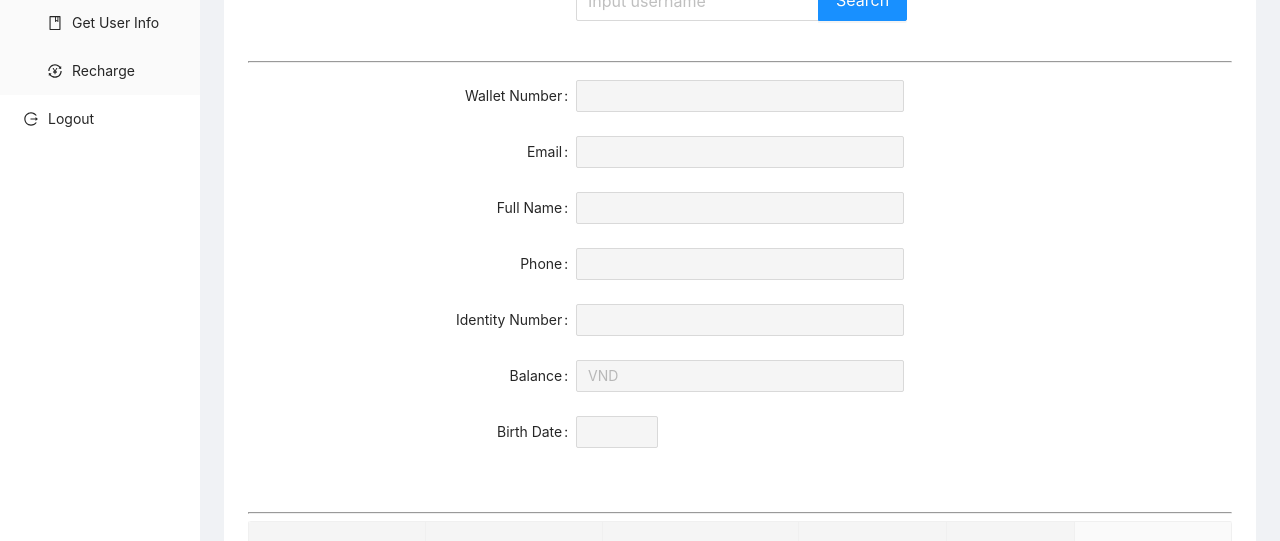
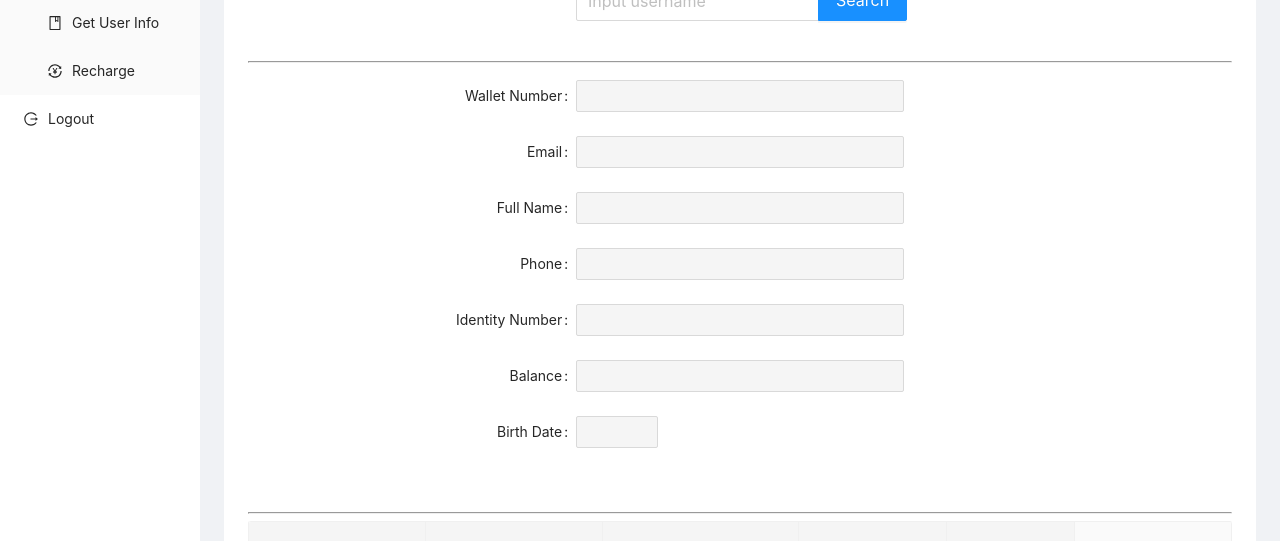
Before and after one commit to BaoSkyFall/CustomerClientInternetBanking, a React (Create React App) app: page /staff/payment in a window 1280 px wide. Shown: the part 161-702 px from the top of the page. Built offline with nearby package versions, Linux system fonts and the light colour scheme.

Commit message:
fetch getUserInfoBy Username and Wallet Id in staff

```diff
--- a/package.json
+++ b/package.json
@@ -13,6 +13,7 @@
     "jwt-decode": "^2.2.0",
     "lokka": "^1.7.0",
     "lokka-transport-http": "^1.6.1",
+    "moment": "^2.26.0",
     "react": "^16.13.1",
     "react-dom": "^16.13.1",
     "react-otp-input": "^1.0.1",
--- a/src/actions/staff/recharge.js
+++ b/src/actions/staff/recharge.js
@@ -7,7 +7,7 @@ export const actRechargeRequest = (data, accessToken) => {
     console.log(data)
     return (dispatch) => {
         dispatch(actRecharge());
-        return callApi(`wallet/recharge`, 'POST', data, { x_accessToken: accessToken })
+        return callApi(`/api/staff/getInfoUserByWalletId/`, 'POST', data, { x_accessToken: accessToken })
             .then(res => {
                 if (res.status === 200) {
                     dispatch(actRechargeSuccess());
@@ -52,9 +52,10 @@ export const actRechargeReset = () => {
 export const actSearchAccountRequest = (id, accessToken) => {
     return (dispatch) => {
         dispatch(actResetStatus());
-        return callApi(`wallet/recharge/${id}`, 'GET', null, { x_accessToken: accessToken })
+        return callApi(`api/staff/getInfoUserByWalletId/${id}`, 'GET', null, { x_accessToken: accessToken })
             .then(res => {
                 if (res.status === 200) {
+                    console.log("res: ",res)
                     dispatch(actSearchAccount(res.data.data[0]))
                 } else {
                     dispatch(actSearchAccountFail())
--- a/src/components/staff/payment/content-payment.css
+++ b/src/components/staff/payment/content-payment.css
@@ -87,7 +87,10 @@
 .contentPage button.ant-btn.ant-input-search-button.ant-btn-primary.ant-btn-lg {
     width: 105%;
 }
-
+.contentPage .displaySearch input
+{
+    color:black
+}
 .contentPage .ant-message {
     margin-left: 7%;
 }
--- a/src/components/staff/payment/content-payment.js
+++ b/src/components/staff/payment/content-payment.js
@@ -1,20 +1,27 @@
-import React from 'react';
+import React, { useState, useEffect } from 'react';
 import { Link } from 'react-router-dom';
 import './content-payment.css';
 
 import {
-    Form, Input, Table, Col, Row, message, Spin
+    Form, Input, Table, Col, Row, message, Spin, InputNumber
 } from 'antd';
+import { FormInstance } from 'antd/lib/form';
+
 import "antd/dist/antd.css";
 import { ACCESS_TOKEN_KEY, EMAIL_KEY } from '../../../configs/client';
 import { URL_SERVER } from '../../../configs/server';
 import { formatTransaction } from '../../../ultis/transaction';
+import { formatDate } from '../../../ultis/dateFormat';
+
+import * as moment from 'moment';
+
 const FormItem = Form.Item;
 const Search = Input.Search;
 
 
 
 class FormPayment extends React.Component {
+    formRef = React.createRef();
     constructor(props) {
         super(props)
         this.columns = [{
@@ -55,15 +62,22 @@ class FormPayment extends React.Component {
             defaultSortOrder: 'descend',
         }];
         this.state = {
+            testValue: ''
         }
     }
-    componentDidUpdate(){
-        // const {isSearchSuccess} = this.props.paymentAccount
-        // if(isSearchSuccess)
-        // this.setState({data: this.props.paymentAccount})
+
+    componentDidUpdate() {
+        console.log('formRef:', this.formRef.current)
+        let data = this.props.paymentAccount;
+        data.dob = formatDate(data.dob, 'DD-MM-YYYY');
+        this.formRef.current.setFieldsValue(data)
+    }
+    componentWillUnmount() {
+
     }
     componentDidMount() {
         const accessToken = localStorage.getItem(ACCESS_TOKEN_KEY) || '';
+
         // fetch(`${URL_SERVER}/user/me`, {
         //     headers: {
         //         x_accesstoken: accessToken
@@ -153,9 +167,9 @@ class FormPayment extends React.Component {
 
     render() {
         var { walletNumber, name, dob, phone, indenityNumber, balance, email } = this.props.paymentAccount;
-       var {data} = this.state;
+        var data = this.props.paymentAccount;
         console.log('walletNumber:', walletNumber);
-        console.log('name:', name)
+        console.log('data:', data)
         const formItemLayout = {
             labelCol: {
                 xs: { span: 24 },
@@ -166,6 +180,8 @@ class FormPayment extends React.Component {
                 sm: { span: 16 },
             },
         };
+
+        const fields = ['walletNumber,name,dob,phone,email,balance,indentiyNumber']
         var accessToken = window.localStorage.getItem('accesstoken');
         return (
             <div>
@@ -176,6 +192,7 @@ class FormPayment extends React.Component {
                             placeholder="Input username"
                             enterButton="Search"
                             size="large"
+                            // value="phanhaibinh"
                             onSearch={(defaultValue) => { this.props.searchUser(defaultValue, accessToken) }}
                         />
                     </Col>
@@ -187,14 +204,27 @@ class FormPayment extends React.Component {
                 </Row>
                 <hr />
                 <Row className="displaySearch">
-                    <Form onSubmit={this.handleSubmit} initialValues={data} className="form-signin">
+                    {/* <Col span={15} offset={8}>
+
+                        <Input addonBefore="Wallet Number" value={walletNumber} type="text" disabled={true} />
+                        <Input addonBefore="Email" value={email} type="text" disabled={true} />
+                        <Input addonBefore="Full Name" value={name} type="text" disabled={true} />
+                        <Input addonBefore="Phone" value={phone} type="text" disabled={true} />
+                        <Input addonBefore="Identity Number" value={indenityNumber} type="text" disabled={true} />
+                        <Input addonBefore="Balance" value={balance} type="text" disabled={true} />
+                        <Input addonBefore="Day of Birth" value={dob} type="text" disabled={true} />
+
+                    </Col> */}
+                    <Form initialValues={data}
+                        ref={this.formRef}
+                        className="form-signin">
 
                         <FormItem
                             {...formItemLayout}
                             label="Wallet Number"
                             name="walletNumber"
                         >
-                            <Input type="text" defaultValue={walletNumber} disabled={true} />
+                            <Input value={walletNumber} type="text" disabled={true} />
 
                         </FormItem>
                         <FormItem
@@ -205,7 +235,7 @@ class FormPayment extends React.Component {
                         >
 
 
-                            <Input type="text" defaultValue={email} disabled={true} />
+                            <Input type="text" disabled={true} />
 
                         </FormItem>
                         <FormItem
@@ -214,7 +244,7 @@ class FormPayment extends React.Component {
                             name="name"
                         >
 
-                            <Input type="text" defaultValue={name} disabled={true} />
+                            <Input type="text" disabled={true} />
 
                         </FormItem>
 
@@ -226,7 +256,7 @@ class FormPayment extends React.Component {
                         >
 
 
-                            <Input type="text" defaultValue={phone} disabled={true} />
+                            <Input type="text" disabled={true} />
 
                         </FormItem>
                         <FormItem
@@ -237,7 +267,7 @@ class FormPayment extends React.Component {
                         >
 
 
-                            <Input type="text" defaultValue={indenityNumber} disabled={true} />
+                            <Input type="text" disabled={true} />
 
                         </FormItem>
                         <FormItem
@@ -247,8 +277,12 @@ class FormPayment extends React.Component {
 
                         >
 
-
-                            <Input type="text" defaultValue={balance + 'VND'} disabled={true} />
+                            <InputNumber className="inputAmount"
+                                disabled={true}
+                                onChange={(e) => { }}
+                                formatter={value => `đ ${value}`.replace(/\B(?=(\d{3})+(?!\d))/g, ',')}
+                                parser={value => value.replace(/\đ\s?|(,*)/g, '')}
+                            />
 
                         </FormItem>
 
@@ -260,7 +294,7 @@ class FormPayment extends React.Component {
                                     name="dob"
                                 >
 
-                                    <Input type="text" defaultValue={dob} disabled={true} className="dateInput" />
+                                    <Input type="text" disabled={true} className="dateInput" />
 
                                 </FormItem>
                             </Col>
@@ -270,6 +304,7 @@ class FormPayment extends React.Component {
 
                     </Form>
                 </Row>
+
                 <hr />
                 <Table
                     columns={this.columns}
--- a/src/components/staff/recharge/recharge.js
+++ b/src/components/staff/recharge/recharge.js
@@ -1,11 +1,15 @@
 import React, { Component } from 'react'
 import "antd/dist/antd.css";
 import './recharge.css'
-import { Card, Row, Button, Form, Input, InputNumber, message, Spin } from 'antd';
+import { Card, Col, Row, Button, Form, Input, InputNumber, message, Spin } from 'antd';
 import { URL_SERVER } from '../../../configs/server';
 import { ACCESS_TOKEN_KEY, EMAIL_KEY } from '../../../configs/client';
 const FormItem = Form.Item;
+const Search = Input.Search;
+
 class Recharge extends Component {
+    formRef = React.createRef();
+
     constructor(props) {
         super(props)
 
@@ -44,7 +48,11 @@ class Recharge extends Component {
             this.props.updateBalance(dt, accessToken)
         });
     }
+    componentDidUpdate() {
+        var data = this.props.recharge
+        this.formRef.current.setFieldsValue(data)
 
+    }
     showAlert = () => {
         console.log("recharge props: ", this.props)
         var { isUpdateFail, isUpdateSuccess, isUpdateLoading } = this.props.recharge;
@@ -74,29 +82,49 @@ class Recharge extends Component {
                 sm: { span: 16 },
             },
         };
+        var accessToken = window.localStorage.getItem('accesstoken');
+        var data = this.props.recharge;
+        return (
+            <div>
+                <Card title="Recharge" bordered={false} style={{ width: "100%" }}>
 
-        return (
-            <Form onSubmit={this.handleSubmit} className="submitRecharge">
+                    <Row className="Search">
+                        <Col offset={8} span={8}>
+
+                            <Search
+                                placeholder="Input Wallet ID"
+                                enterButton="Search"
+                                size="large"
+                                // value="phanhaibinh"
+                                onSearch={(defaultValue) => { this.props.searchAccount(defaultValue, accessToken) }}
+                            />
+                        </Col>
+                    </Row>
+
+                    <Form
+                        ref={this.formRef}
+
+                        onSubmit={this.handleSubmit} className="submitRecharge">
                         <div style={{ background: '#ECECEC', padding: '30px' }}>
 
-                    <Card title="Recharge" bordered={false} style={{ width: "100%" }}>
 
                             <FormItem
                                 {...formItemLayout}
                                 label="ID Wallet: "
-                            name="accountNumber"
-                            type="number"
+                                name="walletNumber"
+                                type="walletNumber"
 
 
                             >
+                                <Input type="text" defaultValue={""} disabled={true} />
 
-                            <Input type='number' />
+
 
                             </FormItem>
                             <FormItem
                                 {...formItemLayout}
                                 label="Full Name"
-                            name="fullname"
+                                name="name"
                             >
 
                                 <Input type="text" defaultValue={""} disabled={true} />
@@ -105,13 +133,28 @@ class Recharge extends Component {
                             <FormItem
                                 {...formItemLayout}
                                 label="Identity Number"
-                            name="indenityNumber"
+                                name="identityNumber"
 
                             >
 
 
                                 <Input type="text" defaultValue={""} disabled={true} />
 
+                            </FormItem>
+                            <FormItem
+                                {...formItemLayout}
+                                label="Balance"
+                                name="balance"
+
+                            >
+
+
+                                <InputNumber className="inputAmount"
+                                    disabled={true}
+                                    onChange={(e) => { }}
+                                    formatter={value => `đ ${value}`.replace(/\B(?=(\d{3})+(?!\d))/g, ',')}
+                                    parser={value => value.replace(/\đ\s?|(,*)/g, '')}
+                                />
                             </FormItem>
                             <FormItem
                                 {...formItemLayout}
@@ -138,9 +181,11 @@ class Recharge extends Component {
                                 </FormItem>
                             </Row>
 
-                    </Card>
                         </div>
                     </Form >
+                </Card>
+
+            </div>
         )
     }
 }
--- a/src/components/staff/register/content-register.css
+++ b/src/components/staff/register/content-register.css
@@ -26,7 +26,10 @@
 .inputP input#phone {
     width: 43%;
 }
-
+.ant-card-body .ant-form-item input
+{
+    color:black
+}
 .spn{
 margin-left: -12%;
 }
--- a/src/reducers/staff/account-payment.js
+++ b/src/reducers/staff/account-payment.js
@@ -22,6 +22,7 @@ const paymentAccount = (state = initialState, action) => {
     switch (action.type) {
         case Types.SEARCH_USERNAME:
             console.log('action:', action)
+
             return {
                 ...state,
                 isSearchLoading: false,
--- a/src/reducers/staff/recharge.js
+++ b/src/reducers/staff/recharge.js
@@ -5,17 +5,25 @@ var initialState = {
     isSearchIdFail: false,
     isUpdateFail: false,
     isUpdateSuccess: false,
-    isUpdateLoading: false
+    isUpdateLoading: false,
+    name: '',
+    identityNumber: '',
+    balance: '',
+    walletNumber:'',
 }
 
 const rechargeReducer = (state = initialState, action) => {
     switch (action.type) {
         case Types.SEARCH_ACCOUNT_PAYMENT:
-            state = action.account
             return {
                 ...state,
                 isSearchIdSuccess: true,
                 isSearchIdFail: false,
+                name: action.account.name,
+                identityNumber: action.account.identityNumber,
+                balance: action.account.balance,
+                walletNumber: action.account.walletNumber,
+
             };
         case Types.RESET_ACCOUNT_PAYMENT_STATUS:
             return {
--- /dev/null
+++ b/src/ultis/dateFormat.js
@@ -0,0 +1,6 @@
+import * as moment from 'moment';
+
+export const formatDate = (date,stringDateFormat) => {
+
+   return moment(date).format(stringDateFormat);
+}
```
Lines whose indentation alone changed are shown as unchanged.
